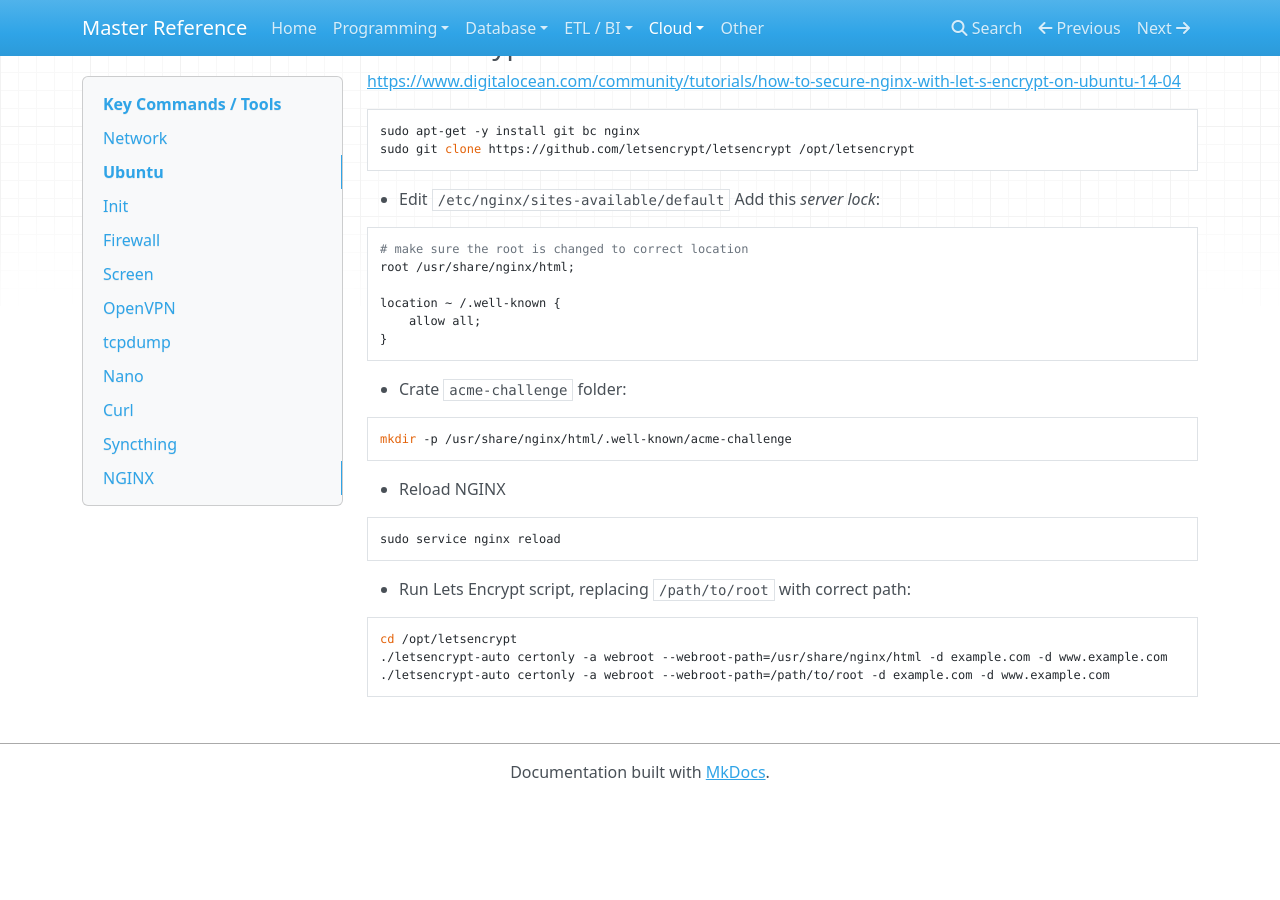
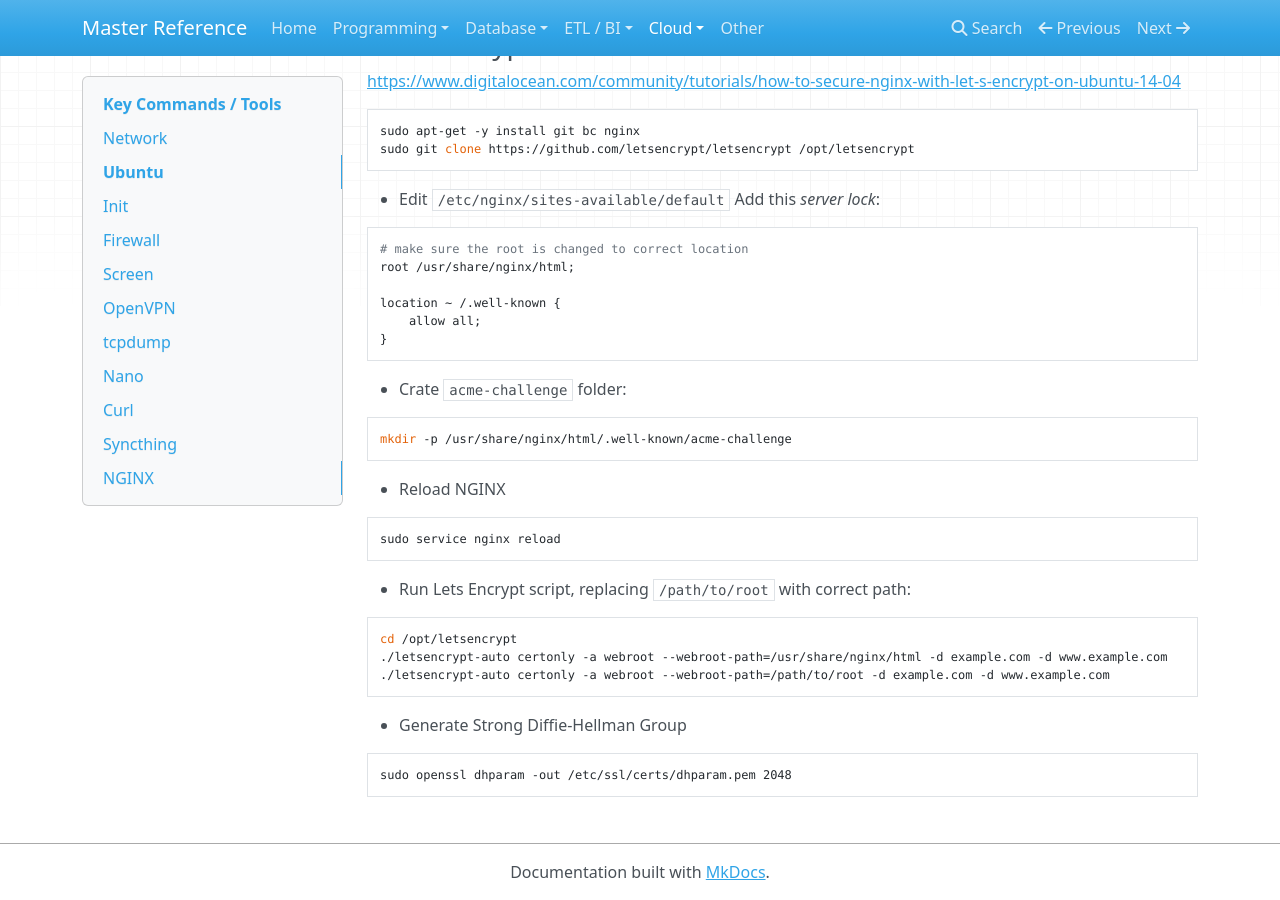
Before and after one commit to flarco/ref-docs, an MkDocs documentation site: the page built from docs/cloud/linux.md, in a window 1280 px wide and 900 px high, scrolled down 5564 px. Built offline with MkDocs 1.6.1, drawn with Linux system fonts in a browser that asks for light colours; nearby versions of some CDN libraries; old or Windows-style settings are respelled for this version of MkDocs; before the commit the page ends 6364 px from its top, so only the background shows below that.

Commit message:
Let's Encrypt SSL: Diffie-Hellman Group

````diff
--- a/docs/cloud/linux.md
+++ b/docs/cloud/linux.md
@@ -319,3 +319,8 @@ cd /opt/letsencrypt
 ./letsencrypt-auto certonly -a webroot --webroot-path=/usr/share/nginx/html -d example.com -d www.example.com
 ./letsencrypt-auto certonly -a webroot --webroot-path=/path/to/root -d example.com -d www.example.com
 ```
+
+- Generate Strong Diffie-Hellman Group
+```
+sudo openssl dhparam -out /etc/ssl/certs/dhparam.pem 2048
+```
````
